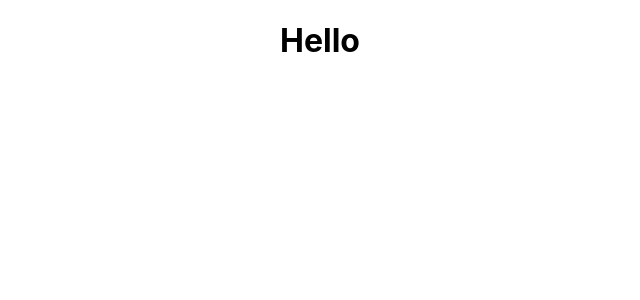
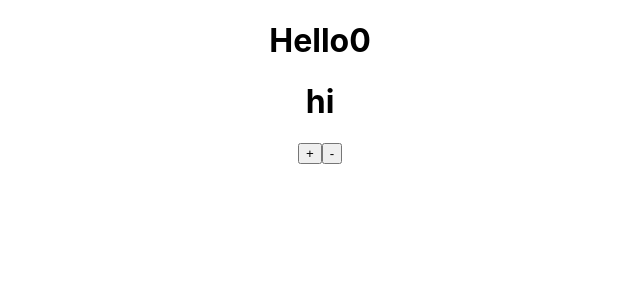
Before and after one commit to afaaq10/redux-prac, a React (Create React App) app: page / in a window 1280 px wide. Shown: the top 300 px of the page, without its empty margins (320-960 px from the left). Built offline with nearby package versions, Linux system fonts and the light colour scheme.

Commit message:
added 2 more files

```diff
--- a/src/App.js
+++ b/src/App.js
@@ -1,9 +1,20 @@
 import './App.css';
+import { useSelector } from 'react-redux'
+import { increment, decrement } from './action'
+import { useDispatch } from 'react-redux'
 
 function App() {
+  const count = useSelector((state) => state.counter)
+  const bool = useSelector((state) => state.login)
+  const dispatch = useDispatch()
+
   return (
     <div className="App">
-      <h1>Hello</h1>
+      <h1>Hello{count}</h1>
+      {!bool && <h1>hi{bool}</h1>}
+      <button onClick={() => dispatch(increment(5))}>+</button>
+      <button onClick={() => dispatch(decrement())}>-</button>
+
     </div>
   );
 }
--- /dev/null
+++ b/src/action/index.js
@@ -0,0 +1,19 @@
+export const increment = (x) => {
+    return {
+        type: 'INCREMENT',
+        payload: x
+    }
+}
+
+export const decrement = () => {
+    return {
+        type: 'DECREMENT',
+
+    }
+}
+
+export const loggedIn = () => {
+    return {
+        type: 'LOGIN'
+    }
+}
--- a/src/index.js
+++ b/src/index.js
@@ -4,11 +4,17 @@
 import App from './App';
 import reportWebVitals from './reportWebVitals';
 
+
+import { createStore } from 'redux'
+import combine from './reducer/index'
+import { Provider } from 'react-redux'
+
+const store = createStore(combine, window.__REDUX_DEVTOOLS_EXTENSION__ && window.__REDUX_DEVTOOLS_EXTENSION__())
 const root = ReactDOM.createRoot(document.getElementById('root'));
 root.render(
-  <React.StrictMode>
+  <Provider store={store}>
     <App />
-  </React.StrictMode>
+  </Provider>
 );
 
 // If you want to start measuring performance in your app, pass a function
--- /dev/null
+++ b/src/reducer/counter.js
@@ -0,0 +1,13 @@
+const counter = (state = 0, action) => {
+
+    switch (action.type) {
+        case "INCREMENT":
+            return state + action.payload;
+        case "DECREMENT":
+            return state - 1;
+        default:
+            return state;
+    }
+
+}
+export default counter
--- /dev/null
+++ b/src/reducer/index.js
@@ -0,0 +1,10 @@
+import counter from './counter'
+import login from './login'
+import { combineReducers } from 'redux'
+
+const combine = combineReducers({
+    counter: counter,
+    login: login
+})
+
+export default combine
--- /dev/null
+++ b/src/reducer/login.js
@@ -0,0 +1,12 @@
+const login = (state = false, action) => {
+
+    switch (action.type) {
+        case "LOGIN":
+            return !action.state;
+
+        default:
+            return state;
+    }
+}
+
+export default login
```
